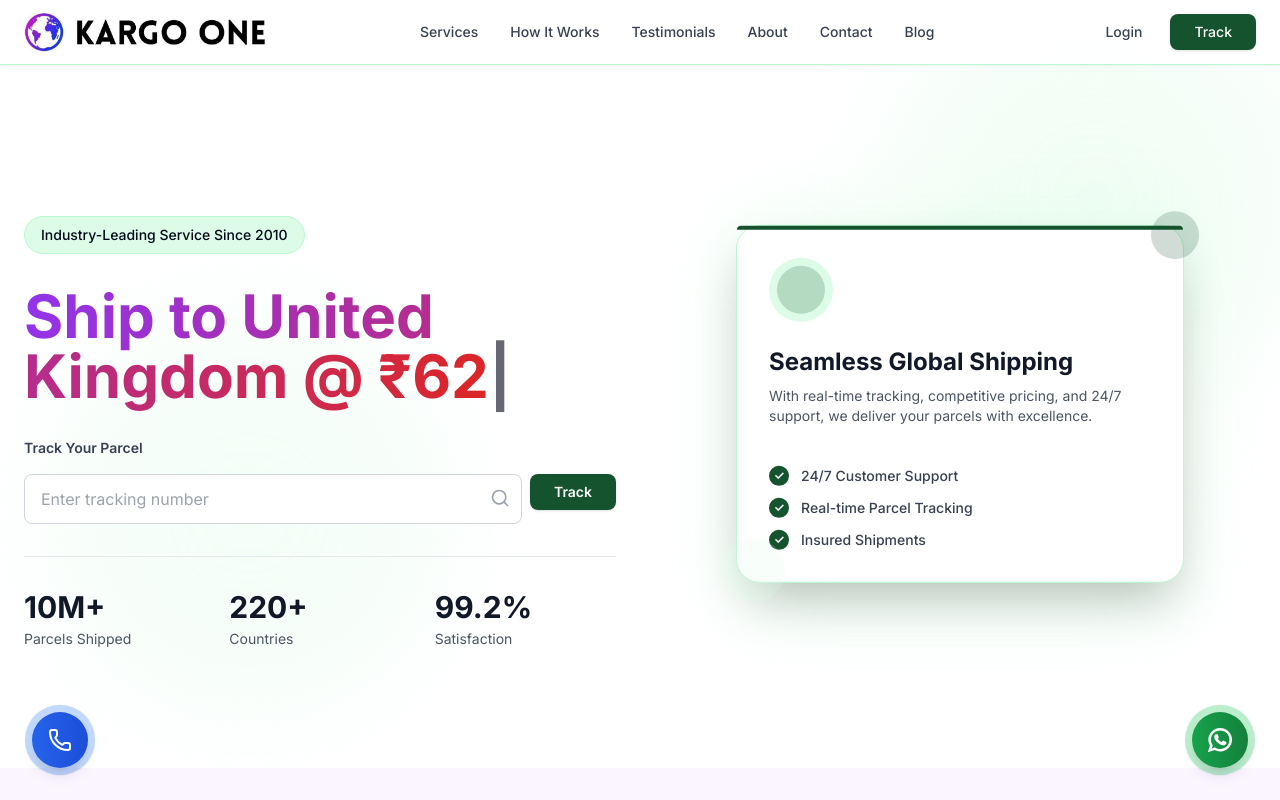
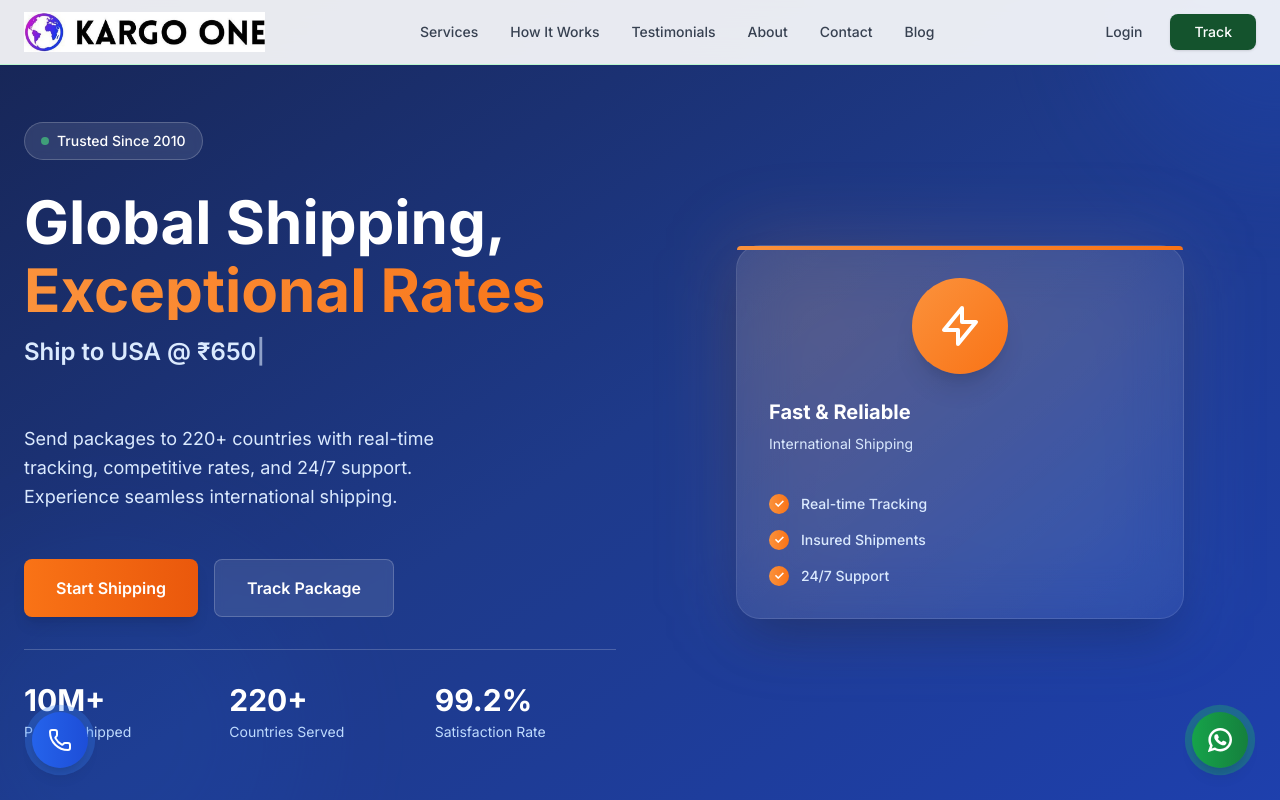
Before and after one commit to KingAshu22/next-express-hub, a Next.js app: page / in a window 1280 px wide. Shown: the top 800 px of the page. Built offline with nearby package versions, Linux system fonts and the light colour scheme.

Commit message:
Redesign: New fleetgo.io inspired hero with blue gradient, orange accents, and typewriter effect

```diff
--- a/app/(route)/globals.css
+++ b/app/(route)/globals.css
@@ -10,13 +10,13 @@
     --card-foreground: 222.2 84% 4.9%;
     --popover: 0 0% 100%;
     --popover-foreground: 222.2 84% 4.9%;
-    --primary: #F44336;
+    --primary: #1e3a8a;
     --primary-foreground: 210 40% 98%;
-    --secondary: 210 40% 96.1%;
+    --secondary: 31 99% 53%;
     --secondary-foreground: 222.2 47.4% 11.2%;
     --muted: 210 40% 96.1%;
     --muted-foreground: 215.4 16.3% 46.9%;
-    --accent: 210 40% 96.1%;
+    --accent: 31 99% 53%;
     --accent-foreground: 222.2 47.4% 11.2%;
     --destructive: 0 84.2% 60.2%;
     --destructive-foreground: 210 40% 98%;
@@ -26,12 +26,12 @@
     --radius: 0.5rem;
     --sidebar-background: 0 0% 100%;
     --sidebar-foreground: 222.2 84% 4.9%;
-    --sidebar-primary: 221.2 83.2% 53.3%;
+    --sidebar-primary: 31 99% 53%;
     --sidebar-primary-foreground: 210 40% 98%;
-    --sidebar-accent: 210 40% 96.1%;
+    --sidebar-accent: 31 99% 53%;
     --sidebar-accent-foreground: 222.2 47.4% 11.2%;
     --sidebar-border: 214.3 31.8% 91.4%;
-    --sidebar-ring: 221.2 83.2% 53.3%;
+    --sidebar-ring: 31 99% 53%;
   }
 
   .dark {
--- a/app/_components/Hero.jsx
+++ b/app/_components/Hero.jsx
@@ -1,121 +1,69 @@
 "use client";
 
-import { useState, useEffect, useContext } from "react";
-import { Button } from "@/components/ui/button";
+import { useState, useEffect } from "react";
 import { useRouter } from "next/navigation";
-import { Search } from "lucide-react";
 import { motion } from "framer-motion";
-import { ThemeContext } from "./ThemeProvider";
-
-const countryCodeMap = {
-  "United States": "US",
-  "United Kingdom": "GB",
-  "Canada": "CA",
-  "Australia": "AU",
-  "UAE": "AE",
-  "Singapore": "SG",
-  "Germany": "DE",
-  "France": "FR",
-  "Japan": "JP",
-  "China": "CN",
-  "Saudi Arabia": "SA",
-  "Netherlands": "NL",
-};
 
 const HeroSection = () => {
   const router = useRouter();
-  const themeContext = useContext(ThemeContext);
-  const colors = themeContext?.colors || {
-    light: 'bg-purple-100',
-    text: 'text-purple-900',
-    button: 'bg-purple-900 hover:bg-purple-800',
-    border: 'border-purple-200',
-  };
   const [trackingNumber, setTrackingNumber] = useState("");
-  const [isLoading, setIsLoading] = useState(false);
   const [currentRateIndex, setCurrentRateIndex] = useState(0);
   const [displayText, setDisplayText] = useState("");
 
   const rates = [
-    { name: "United States", rate: "650" },
-    { name: "United Kingdom", rate: "620" },
-    { name: "Canada", rate: "680" },
-    { name: "Australia", rate: "720" },
-    { name: "UAE", rate: "580" },
-    { name: "Singapore", rate: "640" },
-    { name: "Germany", rate: "630" },
-    { name: "France", rate: "630" },
-    { name: "Japan", rate: "700" },
-    { name: "China", rate: "660" },
-    { name: "Saudi Arabia", rate: "590" },
-    { name: "Netherlands", rate: "640" },
+    "Ship to Germany @ ₹630*/kg",
+    "Ship to USA @ ₹650*/kg",
+    "Ship to UK @ ₹640*/kg",
+    "Ship to Australia @ ₹680*/kg",
+    "Ship to Singapore @ ₹620*/kg",
+    "Ship to UAE @ ₹600*/kg",
   ];
 
-  const currentRate = rates[currentRateIndex];
-  const fullText = `Ship to ${currentRate.name} @ ₹${currentRate.rate}*/kg`;
+  const currentText = rates[currentRateIndex];
 
   // Typewriter effect
   useEffect(() => {
-    if (displayText.length < fullText.length) {
+    if (displayText.length < currentText.length) {
       const timeout = setTimeout(() => {
-        setDisplayText(fullText.slice(0, displayText.length + 1));
+        setDisplayText(currentText.slice(0, displayText.length + 1));
       }, 60);
       return () => clearTimeout(timeout);
+    } else {
+      // After text is fully displayed, wait before rotating
+      const timeout = setTimeout(() => {
+        setCurrentRateIndex((prev) => (prev + 1) % rates.length);
+        setDisplayText("");
+      }, 4000);
+      return () => clearTimeout(timeout);
     }
-  }, [displayText, fullText]);
-
-  // Rotate rates every 5 seconds
-  useEffect(() => {
-    const interval = setInterval(() => {
-      setCurrentRateIndex((prev) => (prev + 1) % rates.length);
-      setDisplayText("");
-    }, 5000);
-    return () => clearInterval(interval);
-  }, [rates.length]);
-
-  const handleTrack = (e) => {
-    e.preventDefault();
-    if (trackingNumber.trim()) {
-      setIsLoading(true);
-      router.push(`/track/${trackingNumber}`);
-      setTimeout(() => setIsLoading(false), 1000);
-    }
-  };
+  }, [displayText, currentText]);
 
   const containerVariants = {
     hidden: { opacity: 0 },
     visible: {
       opacity: 1,
-      transition: {
-        staggerChildren: 0.15,
-        delayChildren: 0.1,
-      },
+      transition: { staggerChildren: 0.2, delayChildren: 0.3 },
     },
   };
 
   const itemVariants = {
     hidden: { opacity: 0, y: 20 },
-    visible: {
-      opacity: 1,
-      y: 0,
-      transition: { duration: 0.7, ease: "easeOut" },
-    },
+    visible: { opacity: 1, y: 0, transition: { duration: 0.8 } },
+  };
+
+  const handleTrack = (e) => {
+    e.preventDefault();
+    if (trackingNumber.trim()) {
+      router.push(`/track?id=${trackingNumber}`);
+    }
   };
 
   return (
-    <section className="relative bg-white overflow-hidden pt-24">
-      {/* Background elements with theme color */}
+    <section className="relative bg-gradient-to-br from-blue-950 via-blue-900 to-blue-800 overflow-hidden pt-24 pb-20">
+      {/* Background Effects */}
       <div className="absolute inset-0 overflow-hidden pointer-events-none">
-        <motion.div
-          className={`absolute top-0 right-0 w-96 h-96 ${colors.light} rounded-full blur-3xl opacity-40`}
-          animate={{ x: [0, 30, 0], y: [0, 30, 0] }}
-          transition={{ duration: 8, repeat: Infinity, ease: "easeInOut" }}
-        />
-        <motion.div
-          className={`absolute bottom-10 left-20 w-96 h-96 ${colors.light} rounded-full blur-3xl opacity-30`}
-          animate={{ x: [0, -30, 0], y: [0, -30, 0] }}
-          transition={{ duration: 10, repeat: Infinity, ease: "easeInOut" }}
-        />
+        <div className="absolute -top-40 -right-40 w-80 h-80 bg-blue-700 rounded-full blur-3xl opacity-20"></div>
+        <div className="absolute -bottom-20 -left-20 w-96 h-96 bg-blue-600 rounded-full blur-3xl opacity-10"></div>
       </div>
 
       <div className="container mx-auto px-4 md:px-6 relative z-10">
@@ -126,118 +74,89 @@ const HeroSection = () => {
           animate="visible"
         >
           {/* Left Content */}
-          <motion.div className="space-y-8" variants={itemVariants}>
+          <motion.div className="space-y-8 text-white" variants={itemVariants}>
             {/* Badge */}
-            <motion.div className="inline-block" variants={itemVariants}>
-              <div className={`flex items-center gap-2 ${colors.light} px-4 py-2 rounded-full ${colors.border} border`}>
-                <span className="text-sm font-medium">Industry-Leading Service Since 2010</span>
+            <div className="inline-block">
+              <div className="flex items-center gap-2 bg-white/10 backdrop-blur-sm px-4 py-2 rounded-full border border-white/20">
+                <div className="w-2 h-2 bg-green-400 rounded-full animate-pulse"></div>
+                <span className="text-sm font-medium text-white">Trusted Since 2010</span>
               </div>
-            </motion.div>
+            </div>
 
-            {/* Main Heading with Typewriter */}
-            <motion.div variants={itemVariants}>
-              <h1 className={`text-4xl md:text-5xl lg:text-6xl font-bold min-h-[4rem] md:min-h-[5rem] leading-tight`}>
-                <span className={`text-transparent bg-clip-text bg-gradient-to-r from-purple-600 to-red-600`}>
-                  {displayText}
+            {/* Main Heading */}
+            <div>
+              <h1 className="text-4xl md:text-5xl lg:text-6xl font-bold leading-tight mb-4">
+                Global Shipping,
+                <span className="block text-transparent bg-clip-text bg-gradient-to-r from-orange-400 to-orange-500 mt-2">
+                  Exceptional Rates
                 </span>
+              </h1>
+              <div className="text-xl md:text-2xl font-semibold text-blue-100 min-h-[3.5rem]">
+                {displayText}
                 <span className="animate-pulse">|</span>
-              </h1>
-            </motion.div>
+              </div>
+            </div>
 
-            {/* Search Form */}
-            <motion.form
-              onSubmit={handleTrack}
-              className="space-y-4"
-              variants={itemVariants}
-            >
-              <label htmlFor="tracking" className="block text-sm font-semibold text-gray-700">
-                Track Your Parcel
-              </label>
-              <div className="flex gap-2">
-                <div className="flex-1 relative">
-                  <input
-                    id="tracking"
-                    type="text"
-                    placeholder="Enter tracking number"
-                    value={trackingNumber}
-                    onChange={(e) => setTrackingNumber(e.target.value)}
-                    className="w-full px-4 py-3 rounded-lg border border-gray-300 focus:outline-none focus:ring-2 focus:ring-purple-500 focus:border-transparent transition"
-                  />
-                  <Search className="absolute right-3 top-3.5 w-5 h-5 text-gray-400" />
-                </div>
-                <Button
-                  type="submit"
-                  disabled={isLoading}
-                  className={`px-6 py-3 ${colors.button} text-white rounded-lg font-semibold transition transform hover:scale-105 disabled:opacity-50`}
-                >
-                  {isLoading ? "Loading..." : "Track"}
-                </Button>
-              </div>
-            </motion.form>
+            {/* Description */}
+            <p className="text-lg text-blue-100 leading-relaxed max-w-md">
+              Send packages to 220+ countries with real-time tracking, competitive rates, and 24/7 support. Experience seamless international shipping.
+            </p>
+
+            {/* CTA Buttons */}
+            <div className="flex flex-col sm:flex-row gap-4 pt-4">
+              <button
+                onClick={() => router.push("/contact")}
+                className="px-8 py-4 bg-gradient-to-r from-orange-500 to-orange-600 hover:from-orange-600 hover:to-orange-700 text-white font-semibold rounded-lg transition-all duration-300 transform hover:scale-105 shadow-lg"
+              >
+                Start Shipping
+              </button>
+              <button
+                onClick={handleTrack}
+                className="px-8 py-4 bg-white/10 backdrop-blur-sm border border-white/20 text-white font-semibold rounded-lg hover:bg-white/20 transition-all duration-300"
+              >
+                Track Package
+              </button>
+            </div>
 
             {/* Stats */}
-            <motion.div
-              className="grid grid-cols-3 gap-6 pt-8 border-t border-gray-200"
-              variants={itemVariants}
-            >
-              <div className="text-center lg:text-left">
-                <p className="text-2xl md:text-3xl font-bold text-gray-900">10M+</p>
-                <p className="text-sm text-gray-600 mt-1">Parcels Shipped</p>
-              </div>
-              <div className="text-center lg:text-left">
-                <p className="text-2xl md:text-3xl font-bold text-gray-900">220+</p>
-                <p className="text-sm text-gray-600 mt-1">Countries</p>
-              </div>
-              <div className="text-center lg:text-left">
-                <p className="text-2xl md:text-3xl font-bold text-gray-900">99.2%</p>
-                <p className="text-sm text-gray-600 mt-1">Satisfaction</p>
-              </div>
-            </motion.div>
+            <div className="grid grid-cols-3 gap-6 pt-8 border-t border-white/20">
+              <motion.div variants={itemVariants}>
+                <p className="text-3xl font-bold text-white">10M+</p>
+                <p className="text-sm text-blue-200 mt-1">Parcels Shipped</p>
+              </motion.div>
+              <motion.div variants={itemVariants}>
+                <p className="text-3xl font-bold text-white">220+</p>
+                <p className="text-sm text-blue-200 mt-1">Countries Served</p>
+              </motion.div>
+              <motion.div variants={itemVariants}>
+                <p className="text-3xl font-bold text-white">99.2%</p>
+                <p className="text-sm text-blue-200 mt-1">Satisfaction Rate</p>
+              </motion.div>
+            </div>
           </motion.div>
 
-          {/* Right Content - Info Card */}
-          <motion.div
-            className="relative h-full hidden lg:flex items-center justify-center"
-            variants={itemVariants}
-          >
-            <motion.div
-              className="relative w-full max-w-md h-96"
-              animate={{ y: [0, -20, 0] }}
-              transition={{ duration: 4, repeat: Infinity, ease: "easeInOut" }}
-            >
-              {/* Glow effect */}
-              <div className={`absolute inset-0 ${colors.light} rounded-3xl blur-2xl opacity-60`} />
-
-              {/* Main card */}
-              <div className={`relative bg-white rounded-3xl p-8 shadow-2xl ${colors.border} border`}>
-                {/* Top accent line with theme color */}
-                <div className={`absolute top-0 left-0 right-0 h-1 ${colors.primary} rounded-t-3xl`} />
-
-                {/* Content */}
+          {/* Right Side - Illustration Card */}
+          <motion.div className="hidden lg:flex items-center justify-center" variants={itemVariants}>
+            <div className="relative w-full max-w-md">
+              <div className="absolute inset-0 bg-gradient-to-br from-orange-400/20 to-blue-500/20 rounded-3xl blur-2xl"></div>
+              <div className="relative bg-gradient-to-br from-white/10 to-white/5 backdrop-blur-xl rounded-3xl p-8 border border-white/10 shadow-2xl">
+                <div className="absolute top-0 left-0 right-0 h-1 bg-gradient-to-r from-orange-400 to-orange-500 rounded-t-3xl"></div>
                 <div className="space-y-6">
-                  <motion.div
-                    className={`w-16 h-16 ${colors.light} rounded-full flex items-center justify-center`}
-                    animate={{ rotate: 360 }}
-                    transition={{ duration: 20, repeat: Infinity, ease: "linear" }}
-                  >
-                    <div className={`w-12 h-12 ${colors.primary} rounded-full opacity-20`} />
-                  </motion.div>
-
-                  <div>
-                    <h3 className="text-2xl font-bold text-gray-900 mb-2">
-                      Seamless Global Shipping
-                    </h3>
-                    <p className="text-gray-600 text-sm">
-                      With real-time tracking, competitive pricing, and 24/7 support, we deliver your parcels with excellence.
-                    </p>
+                  <div className="w-24 h-24 mx-auto bg-gradient-to-br from-orange-400 to-orange-500 rounded-full flex items-center justify-center shadow-xl">
+                    <svg className="w-12 h-12 text-white" fill="none" stroke="currentColor" viewBox="0 0 24 24">
+                      <path strokeLinecap="round" strokeLinejoin="round" strokeWidth={2} d="M13 10V3L4 14h7v7l9-11h-7z" />
+                    </svg>
                   </div>
-
-                  <div className="space-y-3 pt-4">
+                  <div className="space-y-2">
+                    <p className="text-xl font-bold text-white">Fast & Reliable</p>
+                    <p className="text-sm text-blue-100">International Shipping</p>
+                  </div>
+                  <div className="space-y-4 pt-4">
                     {[
-                      "24/7 Customer Support",
-                      "Real-time Parcel Tracking",
-                      "Insured Shipments"
-                    ].map((feature, idx) => (
+                      { icon: "✓", text: "Real-time Tracking" },
+                      { icon: "✓", text: "Insured Shipments" },
+                      { icon: "✓", text: "24/7 Support" },
+                    ].map((item, idx) => (
                       <motion.div
                         key={idx}
                         className="flex items-center gap-3"
@@ -245,30 +164,16 @@ const HeroSection = () => {
                         animate={{ opacity: 1, x: 0 }}
                         transition={{ delay: 0.5 + idx * 0.1 }}
                       >
-                        <div className={`w-5 h-5 rounded-full ${colors.primary} flex items-center justify-center`}>
+                        <div className="w-5 h-5 rounded-full bg-gradient-to-r from-orange-400 to-orange-500 flex items-center justify-center flex-shrink-0">
                           <span className="text-white text-xs font-bold">✓</span>
                         </div>
-                        <span className="text-sm text-gray-700 font-medium">
-                          {feature}
-                        </span>
+                        <span className="text-sm text-blue-100 font-medium">{item.text}</span>
                       </motion.div>
                     ))}
                   </div>
                 </div>
-
-                {/* Floating elements */}
-                <motion.div
-                  className={`absolute -top-4 -right-4 w-12 h-12 ${colors.primary} rounded-full opacity-20`}
-                  animate={{ y: [-5, 5, -5] }}
-                  transition={{ duration: 3, repeat: Infinity }}
-                />
-                <motion.div
-                  className={`absolute -bottom-4 -left-4 w-16 h-16 ${colors.light} rounded-full opacity-20`}
-                  animate={{ y: [5, -5, 5] }}
-                  transition={{ duration: 3.5, repeat: Infinity }}
-                />
               </div>
-            </motion.div>
+            </div>
           </motion.div>
         </motion.div>
       </div>
```
